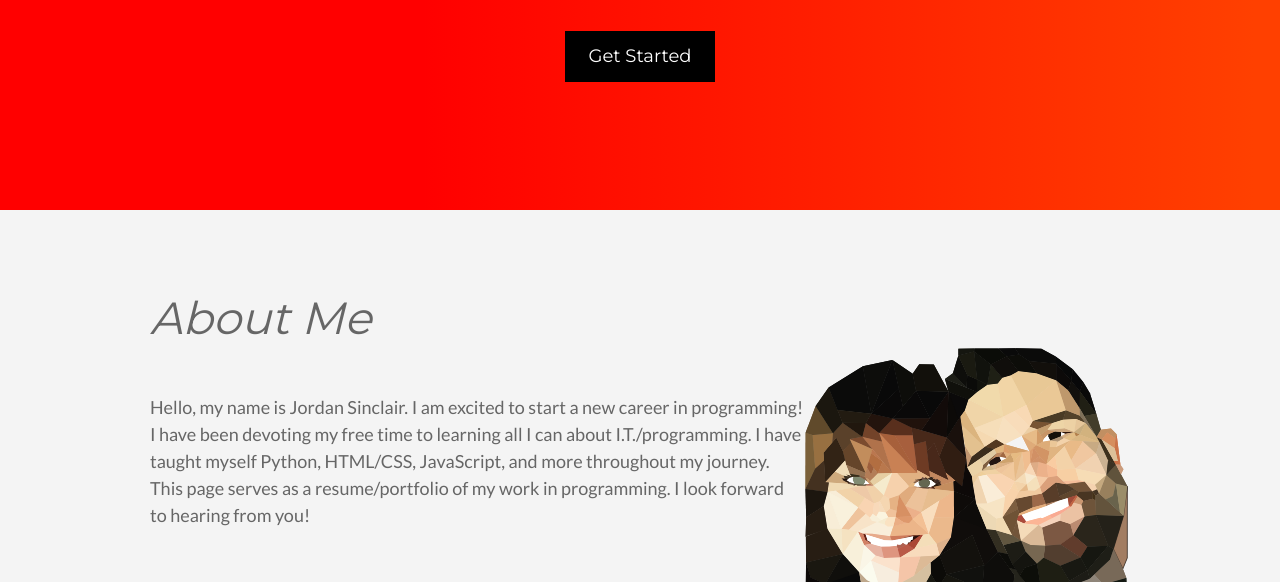
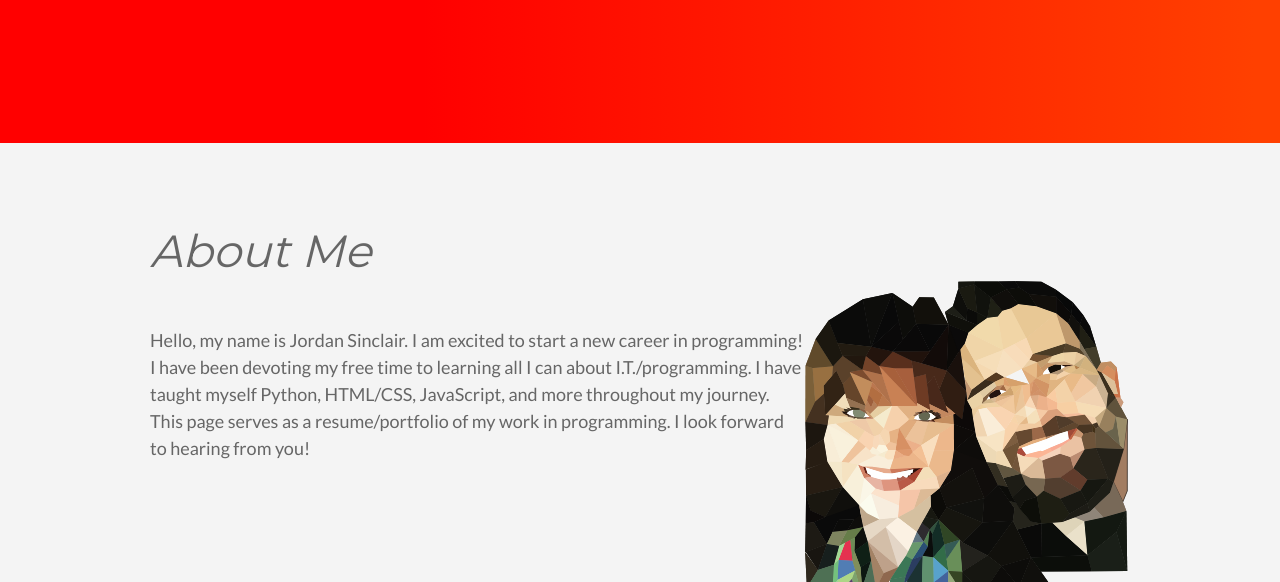
Before and after one commit to jordansinclair1990/Jordangithubpage, a plain HTML site: page index.html in a window 1280 px wide. Shown: the part 528-1110 px from the top of the page. Drawn offline with Linux system fonts and the light colour scheme.

Commit message:
Update index.html

```diff
--- a/index.html
+++ b/index.html
@@ -85,11 +85,7 @@
       <img src="jbs.svg" alt="jbs picture" class="jbs" />
       <h1 class="w3-margin w3-jumbo">JORDAN SINCLAIR</h1>
       <p class="w3-xlarge">Husband, father, and aspiring programmer</p>
-      <button
-        class="w3-button w3-black w3-padding-large w3-large w3-margin-top"
-      >
-        Get Started
-      </button>
+
     </header>
 
     <!-- First Grid -->
```
